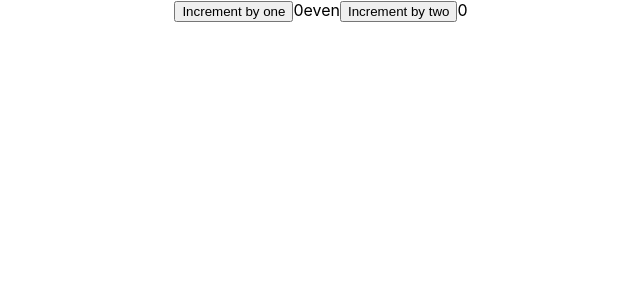
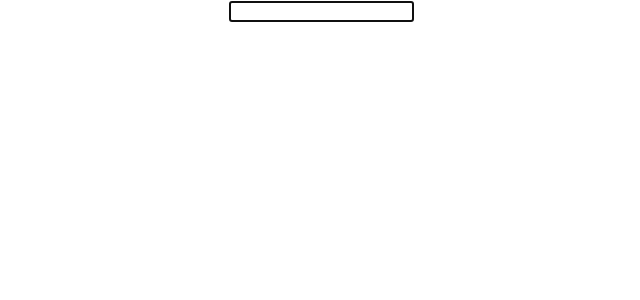
Before and after one commit to ernestchakhoyan/hooks-testing, a React (Create React App) app: page / in a window 1280 px wide. Shown: the top 300 px of the page, without its empty margins (319-959 px from the left). Built offline with nearby package versions, Linux system fonts and the light colour scheme.

Commit message:
useRef part 1

```diff
--- a/src/App.js
+++ b/src/App.js
@@ -8,6 +8,7 @@
 import "./App.css";
 import DataFetchingWithUseReducer from "./components/DataFetchingWithUseState/DataFetchingWithUseReducer";
 import CounterWithMemo from "./components/useMemo/CounterWithMemo";
+import InputField from "./components/useRef/InputField";
 
 export const FirstContext = React.createContext();
 export const SecondContext = React.createContext();
@@ -40,7 +41,8 @@
                     {/*<ComponentB/>*/}
                     {/*<ComponentC/>*/}
                     {/*<DataFetchingWithUseReducer />*/}
-                    <CounterWithMemo />
+                    {/*<CounterWithMemo />*/}
+                    <InputField />
                 </SecondContext.Provider>
             </FirstContext.Provider>
         </div>
--- /dev/null
+++ b/src/components/useRef/InputField.js
@@ -0,0 +1,17 @@
+import React,{useEffect,useRef} from "react";
+
+function InputField(props) {
+    const inputRef = useRef(null);
+
+    useEffect(() => {
+        inputRef.current.focus();
+    },[])
+
+    return (
+        <div>
+            <input ref={inputRef} type="text"/>
+        </div>
+    );
+}
+
+export default InputField;
```
